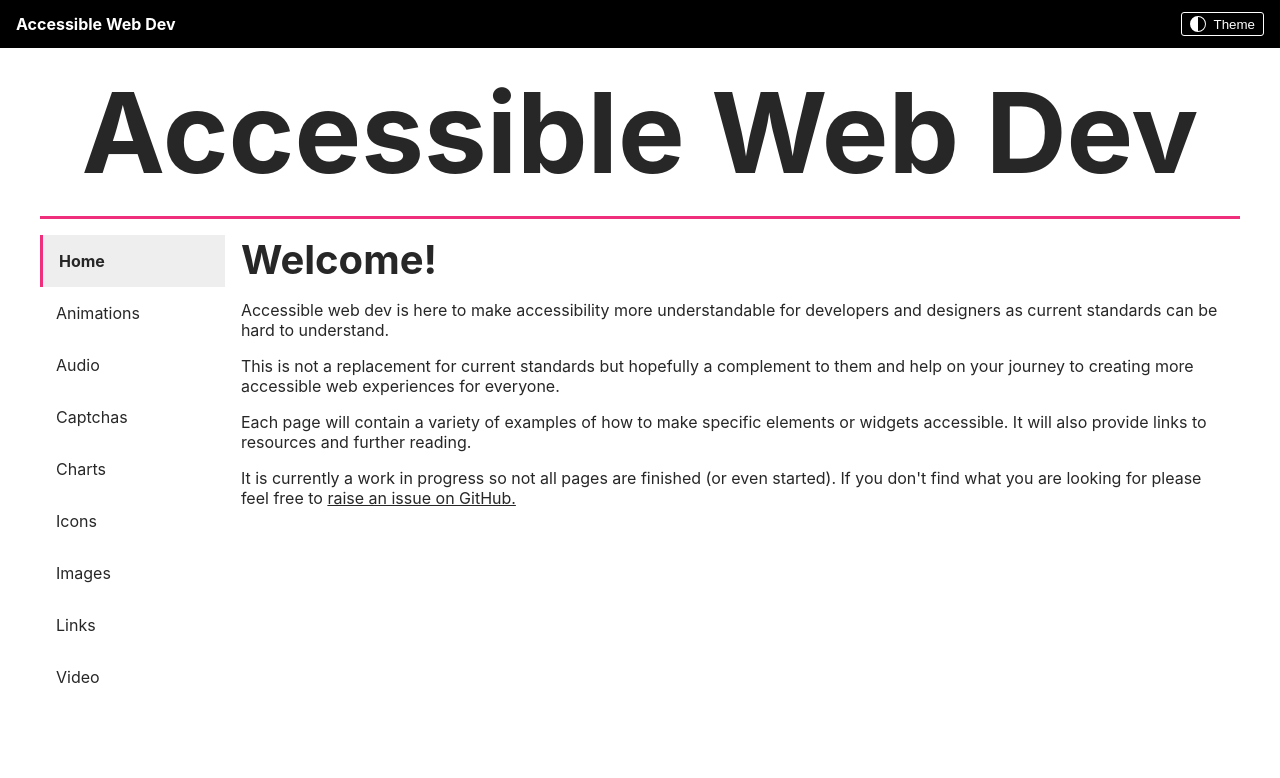
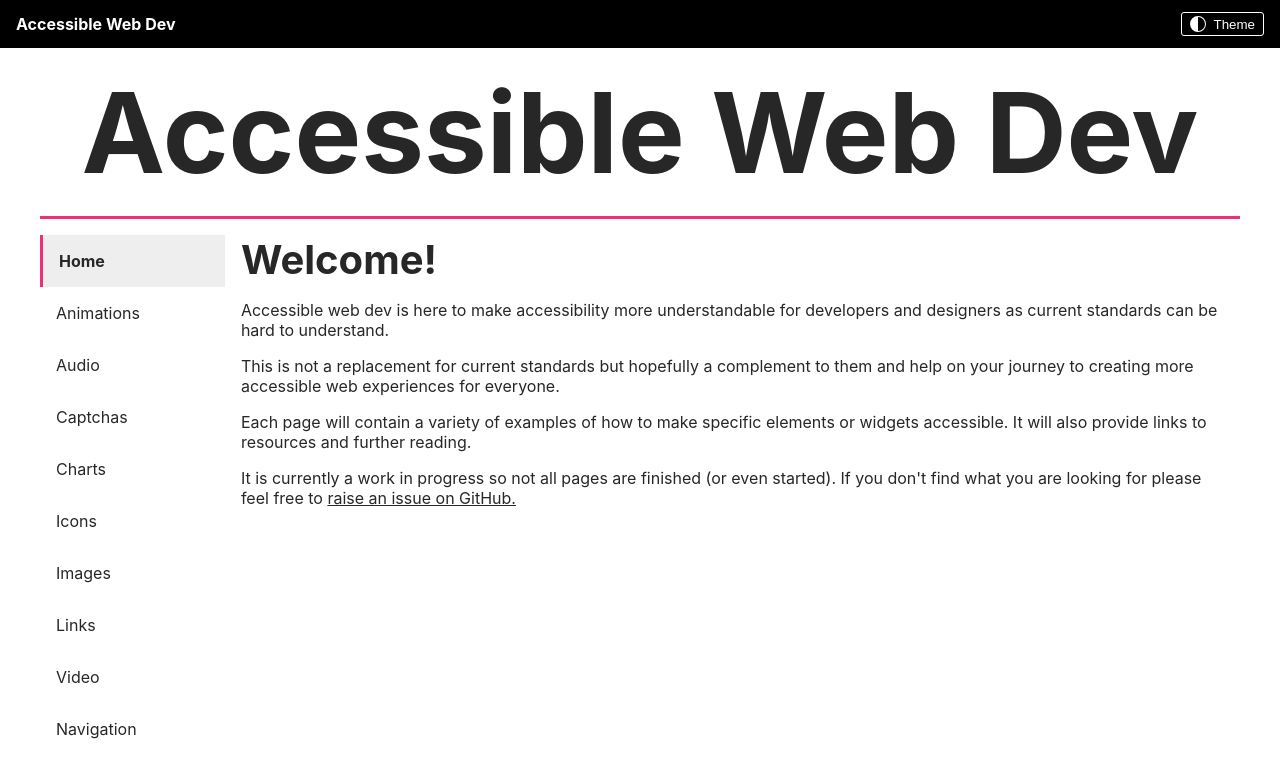
Before and after one commit to ElpisHelle/Web-developer, a Next.js app: page / in a window 1280 px wide. Shown: the top 778 px of the page. Built offline with nearby package versions, Linux system fonts and the light colour scheme.

Commit message:
Updated the file for Navigation
Template data has been added

```diff
--- a/data/pages.ts
+++ b/data/pages.ts
@@ -26,4 +26,5 @@
 	{ name: "Images", href: "/images", content: "images" },
 	{ name: "Links", href: "/links", content: "links" },
 	{ name: "Video", href: "/video", content: "video" },
+	{ name: "Navigation", href: "/navigation", content: "navigation" },
 ]
```
